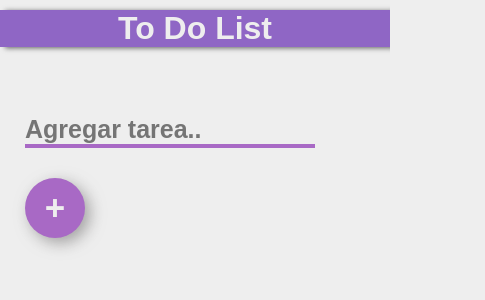
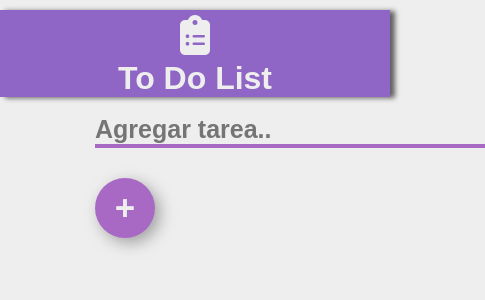
Before and after one commit to kevinShogun/myfirstreact, a React (Create React App) app: page / in a window 390 px wide. Shown: the top 300 px of the page, 485 px wide, since content can reach past the window. Built offline with nearby package versions, Linux system fonts and the light colour scheme.

Commit message:
Unpdate Todo List

```diff
--- a/public/index.html
+++ b/public/index.html
@@ -10,6 +10,7 @@
       content="Web site created using create-react-app"
     />
     <link rel="apple-touch-icon" href="%PUBLIC_URL%/logo192.png" />
+    <script src="https://kit.fontawesome.com/08dc7475a0.js" crossorigin="anonymous"></script>
     <!--
       manifest.json provides metadata used when your web app is installed on a
       user's mobile device or desktop. See https://developers.google.com/web/fundamentals/web-app-manifest/
--- a/src/App.css
+++ b/src/App.css
@@ -62,8 +62,8 @@ ol li {
 
 .todo_style .fa-times {
   cursor: pointer;
-	width: 20px;
-	height: 20px;
+	width: 30px;
+	height: 30px;
 	display: flex;
 	align-items: center;
 	background-color: #a869c5;
@@ -86,7 +86,7 @@ ol li {
   margin: 15px;
 }
 .form input{
-  width: 290px;
+  width: 390px;
   background-color: transparent;
   outline: none;
   border: none;
@@ -116,7 +116,18 @@ ol li {
   box-shadow: 5px 5px 15px rgba(114, 111, 111, 0.6);
 }
 
-@media screen and (max-width: 1483px){
+.check{
+  font-size: 50px;
+}
+
+.fa-clipboard-list{
+  color: #eeeeee;
+  font-size: 40px;
+  margin: 5px;
+}
+
+
+/* @media screen and (max-width: 1483px){
   .form input, button{
       left: 580px;
   }
@@ -130,7 +141,7 @@ ol li {
 
 @media screen and (max-width: 1200px){
   .form input, button{
-      left: 300px;
+      left: 900px;
   }
 }
 
@@ -165,3 +176,5 @@ ol li {
       font-size: 20px;
   }
 }
+
+ */
--- a/src/App.jsx
+++ b/src/App.jsx
@@ -33,7 +33,7 @@ const App = () => {
 			<div className="Maindiv">
 				<div className="App">
 					<div className="line">
-						<h1>To Do List</h1>
+					<i class="fas fa-clipboard-list"></i>  <h1>To Do List</h1>
 					</div>
 				</div>
 
```
Also changed, not shown: src/check.jsx (added, +13 -0 lines), 1 other file (tests, documents, lock files or other folders).
